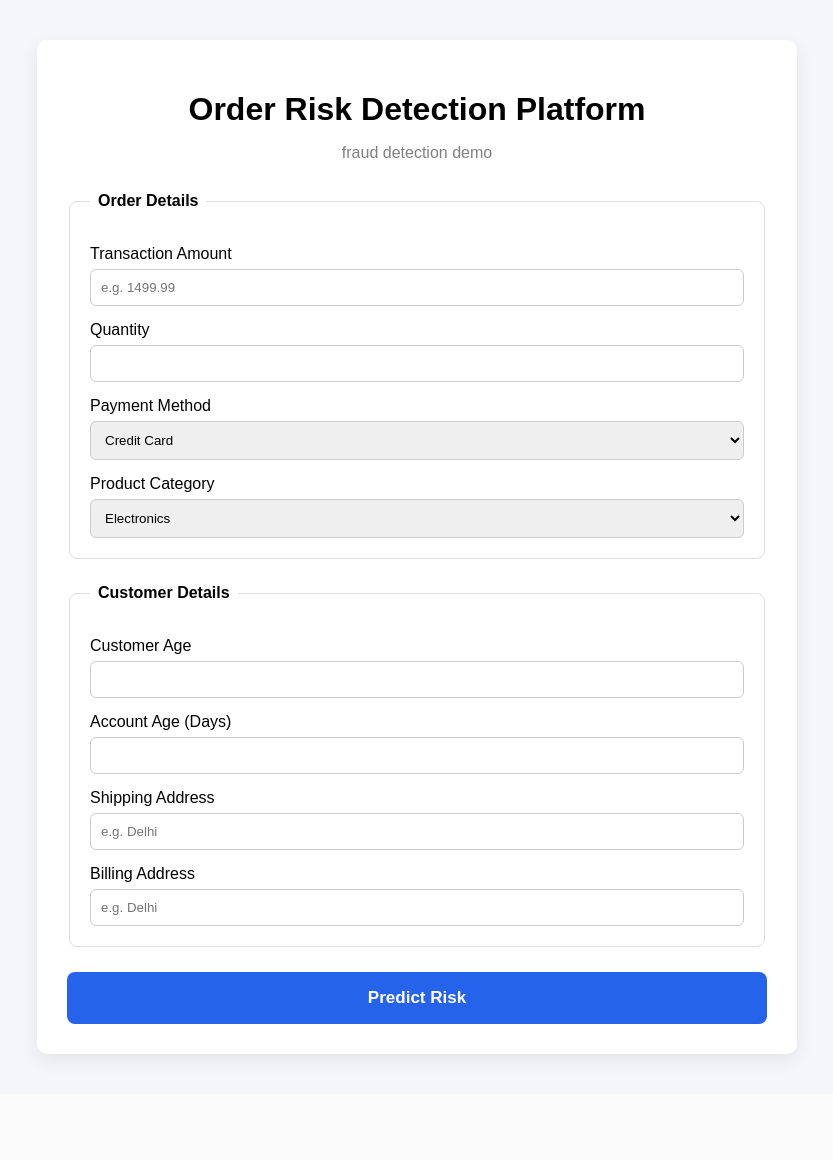
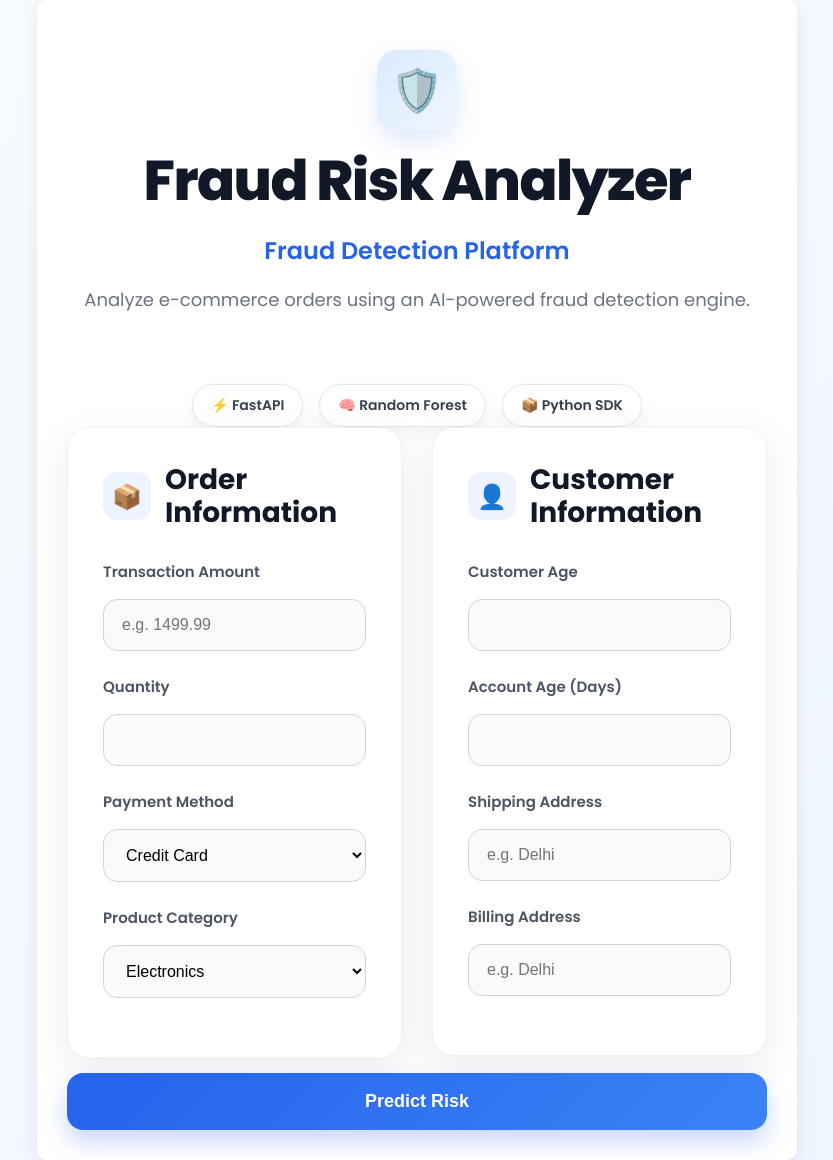
Before and after one commit to Bhav-creator452/order-risk-platform, a Python web app: template storefront/templates/index.html in a window 1280 px wide. Shown: the whole page, without its empty margins (223-1056 px from the left). Before the commit the page ends 1065 px from the top, so only its background shows below. Run offline with Jinja, Linux system fonts and the light colour scheme; the template is opened without the code that fills it, so the values that code supplies are empty.

Commit message:
Polished UI for Flask App

```diff
--- a/storefront/static/css/style.css
+++ b/storefront/static/css/style.css
@@ -1,8 +1,11 @@
-body {
-  font-family: Arial, Helvetica, sans-serif;
-  background: #f4f6f9;
-  margin: 0;
-  padding: 40px;
+body{
+    margin:0;
+    font-family:'Poppins',sans-serif;
+    background:linear-gradient(
+        135deg,
+        #f8fbff 0%,
+        #eef5ff 100%
+    );
 }
 
 .container {
@@ -25,11 +28,23 @@ h1 {
   margin-bottom: 30px;
 }
 
-fieldset {
-  margin-bottom: 25px;
-  border: 1px solid #ddd;
-  padding: 20px;
-  border-radius: 8px;
+.tech-stack{
+    margin-top:30px;
+    display:flex;
+    justify-content:center;
+    gap:16px;
+    flex-wrap:wrap;
+}
+
+.tech-stack span{
+    background:white;
+    padding:10px 18px;
+    border-radius:999px;
+    border:1px solid #e5e7eb;
+    box-shadow:0 6px 16px rgba(0,0,0,.05);
+    font-size:14px;
+    font-weight:600;
+    color:#374151;
 }
 
 legend {
@@ -37,35 +52,59 @@ legend {
   padding: 0 8px;
 }
 
-label {
-  display: block;
-  margin-top: 15px;
-  margin-bottom: 6px;
+label{
+    display:block;
+    font-size:15px;
+    font-weight:600;
+    color:#4b5563;
+    margin-bottom:8px;
+
 }
 
 input,
 select {
-  width: 100%;
-  padding: 10px;
-  border-radius: 6px;
-  border: 1px solid #ccc;
-  box-sizing: border-box;
+    width: 100%;
+    padding: 16px 18px;
+    margin-top: 8px;
+    margin-bottom: 24px;
+    border: 1px solid #d1d5db;
+    border-radius: 14px;
+    font-size: 16px;
+    background: #fafafa;
+    transition: all .25s ease;
+    box-sizing: border-box;
 }
 
-button {
-  width: 100%;
-  padding: 16px;
-  font-size: 17px;
-  font-weight: 600;
-  border: none;
-  border-radius: 8px;
-  background: #2563eb;
-  color: white;
-  cursor: pointer;
+input:focus,
+select:focus {
+    outline: none;
+    border-color: #2563eb;
+    background: white;
+    box-shadow: 0 0 0 5px rgba(37,99,235,.12);
 }
 
-button:hover {
-  background: #1d4ed8;
+button{
+    width:100%;
+    margin-top:15px;
+    padding:18px;
+    border:none;
+    border-radius:16px;
+    background:linear-gradient(
+        135deg,
+        #2563eb,
+        #3b82f6
+    );
+    color:white;
+    font-size:18px;
+    font-weight:700;
+    cursor:pointer;
+    transition:.3s;
+    box-shadow:0 12px 25px rgba(37,99,235,.25);
+}
+
+button:hover{
+    transform:translateY(-3px);
+    box-shadow:0 18px 40px rgba(37,99,235,.35);
 }
 
 .result-card {
@@ -139,3 +178,107 @@ button:hover {
     background:#dcfce7;
     color:#15803d;
 }
+
+/* ==========================
+   Hero Section
+========================== */
+
+.hero{
+    text-align:center;
+    margin-bottom:35px;
+    padding:20px 0 10px;
+}
+
+.hero-icon{
+    width:80px;
+    height:80px;
+    margin:0 auto 8px;
+    display:flex;
+    align-items:center;
+    justify-content:center;
+    background:linear-gradient(135deg,#dbeafe,#eff6ff);
+    border-radius:20px;
+    box-shadow:0 10px 25px rgba(37,99,235,.15);
+    font-size:42px;
+}
+
+.hero h1{
+    font-size:56px;
+    font-weight:800;
+    letter-spacing:-1.5px;
+    color:#111827;
+    margin:0;
+}
+
+.hero h2{
+    font-size:24px;
+    font-weight:600;
+    color:#2563eb;
+    margin:10px 0 18px;
+}
+
+.hero p{
+    font-size:18px;
+    line-height:1.6;
+    color:#6b7280;
+    max-width:700px;
+    margin:0 auto 24px;
+}
+/* ==========================
+   Form Cards
+========================== */
+
+.form-card{
+    background:#ffffff;
+    padding:35px;
+    border-radius:22px;
+    border:1px solid #edf2f7;
+    box-shadow:0 12px 40px rgba(15,23,42,.08);
+    transition:all .3s ease;
+}
+
+.form-card:hover{
+    transform:translateY(-6px);
+    box-shadow:0 20px 50px rgba(15,23,42,.12);
+}
+
+.card-header{
+    display:flex;
+    align-items:center;
+    gap:14px;
+    margin-bottom:30px;
+}
+
+.card-icon{
+    width:48px;
+    height:48px;
+
+    display:flex;
+    align-items:center;
+    justify-content:center;
+
+    background:#eef4ff;
+    border-radius:14px;
+
+    font-size:24px;
+
+    flex-shrink:0;
+}
+.card-header h3{
+    margin:0;
+    font-size:28px;
+    font-weight:700;
+    line-height:1.2;
+    color:#111827;
+}
+
+/* ==========================
+   Two Column Layout
+========================== */
+
+.form-grid{
+    display:grid;
+    grid-template-columns:1fr 1fr;
+    gap:30px;
+    align-items:start;
+}
--- a/storefront/templates/index.html
+++ b/storefront/templates/index.html
@@ -7,6 +7,14 @@
 
     <title>Order Risk Scoring Platform</title>
 
+    <link rel="preconnect" href="https://fonts.googleapis.com">
+
+    <link rel="preconnect" href="https://fonts.gstatic.com" crossorigin>
+
+  <link
+href="https://fonts.googleapis.com/css2?family=Poppins:wght@300;400;500;600;700;800&display=swap"
+rel="stylesheet">
+
     <link
       rel="stylesheet"
       href="{{ url_for('static', filename='css/style.css') }}"
@@ -15,14 +23,46 @@
 
   <body>
     <div class="container">
-      <h1>Order Risk Detection Platform</h1>
+      <div class="hero">
 
-      <p class="subtitle">fraud detection demo</p>
+    <div class="hero-icon">
+
+        🛡️
+
+    </div>
+
+    <h1>Fraud Risk Analyzer</h1>
+
+    <h2>
+        Fraud Detection Platform
+    </h2>
+
+    <p>
+        Analyze e-commerce orders using an AI-powered
+        fraud detection engine.
+    </p>
+
+</div>
+
+<div class="tech-stack">
+    <span>⚡ FastAPI</span>
+    <span>🧠 Random Forest</span>
+    <span>📦 Python SDK</span>
+
+</div>
 
       <form method="POST">
-        <fieldset>
-          <legend>Order Details</legend>
+      <div class="form-grid">
 
+        <div class="form-card">
+
+    <div class="card-header">
+
+        <span class="card-icon">📦</span>
+
+        <h3>Order Information</h3>
+
+    </div>
           <label>Transaction Amount</label>
 
           <input
@@ -58,10 +98,17 @@
 
             <option value="toys & games">Toys & Games</option>
           </select>
-        </fieldset>
+        </div>
 
-        <fieldset>
-          <legend>Customer Details</legend>
+        <div class="form-card">
+
+    <div class="card-header">
+
+        <span class="card-icon">👤</span>
+
+        <h3>Customer Information</h3>
+
+    </div>
 
           <label>Customer Age</label>
 
@@ -94,7 +141,8 @@
             placeholder="e.g. Delhi"
             required
           />
-        </fieldset>
+        </div>
+      </div>
 
         <button type="submit">Predict Risk</button>
       </form>
```
